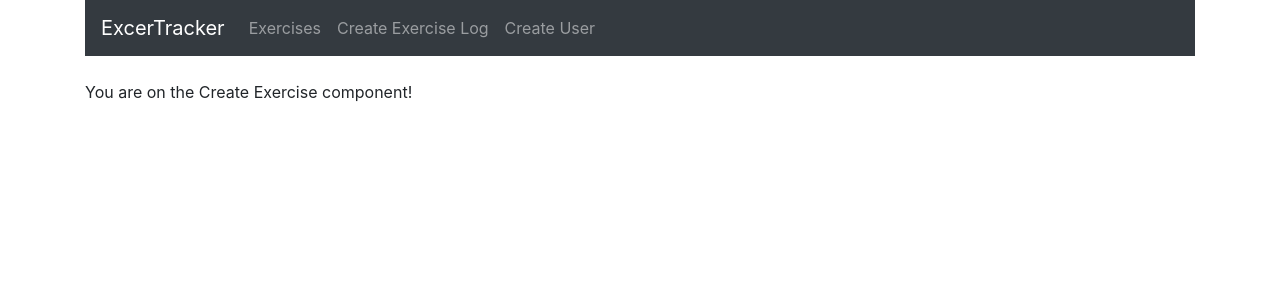
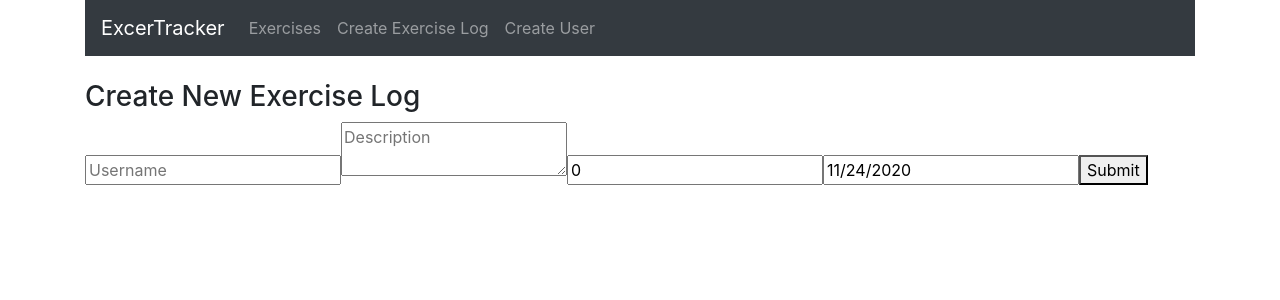
Before and after one commit to PecanPI/ExerciseTrackerApp, a React (Create React App) app: page /create in a window 1280 px wide. Shown: the top 300 px of the page. Built offline with nearby package versions, Linux system fonts and the light colour scheme.

Commit message:
add functionality to create-exercise component

```diff
--- a/package.json
+++ b/package.json
@@ -8,6 +8,7 @@
     "@testing-library/user-event": "^12.2.2",
     "bootstrap": "^4.5.3",
     "react": "^17.0.1",
+    "react-datepicker": "^3.3.0",
     "react-dom": "^17.0.1",
     "react-router-dom": "^5.2.0",
     "react-scripts": "4.0.0",
--- a/public/index.html
+++ b/public/index.html
@@ -12,8 +12,7 @@
     <title>Exercise App</title>
   </head>
   <body>
-    <noscript>You need to enable JavaScript to run this app.</noscript>
     <div id="root"></div>
-
+    <script src="../src/index.js" type="text/jsx"></script>
   </body>
 </html>
--- a/src/components/create-exercise.js
+++ b/src/components/create-exercise.js
@@ -1,10 +1,101 @@
-import React from 'react';
+import React, {useState} from 'react';
+import DatePicker from 'react-datepicker';
+import "react-datepicker/dist/react-datepicker.css";
 
-function CreateExercise(){
+function CreateExercise(props){
+    const [exercise, setExercise] = useState({
+      username: '',
+      description: '',
+      duration: 0,
+      date: new Date(),
+      users: []
+    })
+
+
+    function handleChange(event) {
+
+      const {name, value} = event.target;
+
+      setExercise(prevValue => {
+        if (name === "username") {
+          return {
+            username: value,
+            description: prevValue.description,
+            duration: prevValue.duration,
+            date: prevValue.date
+          };
+        } else if (name === "description") {
+          return {
+            username: prevValue.username,
+            description: value,
+            duration: prevValue.duration,
+            date: prevValue.date
+          };
+        } else if (name === "duration") {
+          return {
+            username: prevValue.username,
+            description: prevValue.description,
+            duration: value,
+            date: prevValue.date
+          };
+        }
+
+      });
+    }
+    function changeDate(date){
+      setExercise(prevValue =>{
+        return {
+        username: prevValue.username,
+        description: prevValue.description,
+        duration: prevValue.description,
+        date: date
+      }
+    });
+    console.log(exercise);
+  }
+
+    function onSubmit(event){
+      event.preventDefault()
+     // window.location = '/'
+    }
+
+
+
     return(
         <div>
-        <p>You are on the Create Exercise component!</p>
-      </div>
+        <h3>Create New Exercise Log</h3>
+        <form>
+        <input
+          onChange={handleChange}
+          value={exercise.username}
+          name="username"
+          placeholder="Username"
+        />
+        <textarea
+          onChange={handleChange}
+          value={exercise.description}
+          name="description"
+          placeholder="Description"
+        />
+        <input
+          onChange={handleChange}
+          value={exercise.duration}
+          name="duration"
+          placeholder="Duration"
+        />
+         <DatePicker
+          onChange={changeDate}
+          selected={exercise.date}
+          value={exercise.date}
+          name="date"
+          placeholder="Date"
+        />
+        <button onClick={
+          onSubmit
+        }>Submit</button>
+
+        </form>
+        </div>
     )
 }
 
--- a/src/index.js
+++ b/src/index.js
@@ -1,6 +1,5 @@
 import React from 'react';
 import ReactDOM from 'react-dom';
-
 import App from './App';
 
 
@@ -10,7 +9,3 @@ ReactDOM.render(
   </React.StrictMode>,
   document.getElementById('root')
 );
-
-// If you want to start measuring performance in your app, pass a function
-// to log results (for example: reportWebVitals(console.log))
-// or send to an analytics endpoint. Learn more: https://bit.ly/CRA-vitals
```
Also changed, not shown: 1 other file (tests, documents, lock files or other folders).
